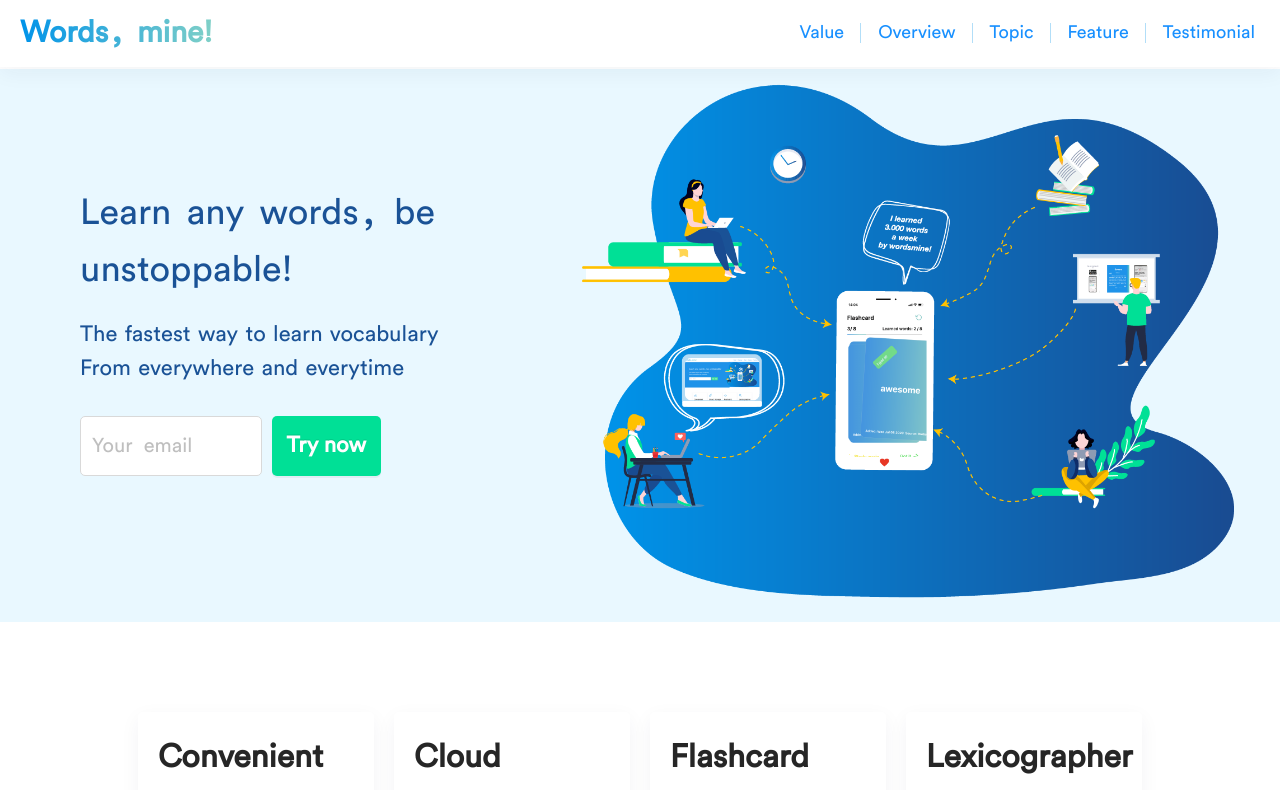
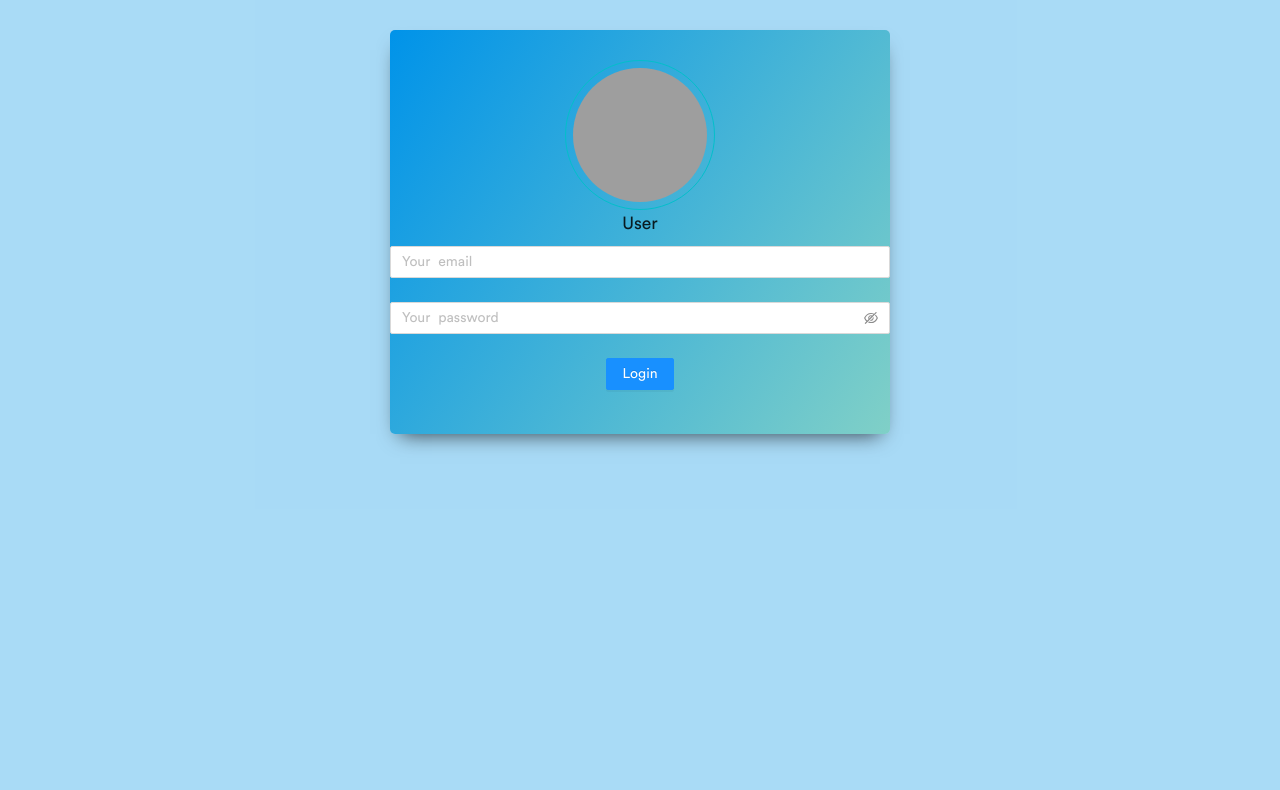
Before and after one commit to KieIO/wordsmine-landing-page, a React (Create React App) app: page /login in a window 1280 px wide. Shown: the top 790 px of the page. Built offline with nearby package versions, Linux system fonts and the light colour scheme; grey boxes are pictures that could not be loaded.

Commit message:
form login

```diff
--- a/src/components/FormSignUpWithEmail/FormSignUpWithEmail.jsx
+++ b/src/components/FormSignUpWithEmail/FormSignUpWithEmail.jsx
@@ -78,6 +78,7 @@ const FormSignUpWithEmail = () => {
           </ButtonLarge>
         </Form.Item>
       </Form>
+
     </section>
   );
 }
--- /dev/null
+++ b/src/components/Login/Login.jsx
@@ -0,0 +1,107 @@
+import React, { useState } from 'react';
+import PropTypes from 'prop-types';
+import './Login.scss';
+import { Form, Input, Button, message } from 'antd';
+
+
+const Login = () => {
+    const [form] = Form.useForm();
+    const [isLoading, setIsLoading] = useState(false)
+
+    const onCheck = async () => {
+        setIsLoading(true)
+        try {
+            const values = await form.validateFields();
+            console.log("value: ", values)
+
+            try {
+                // await submit(values)
+                message.success("Thanks for your submission")
+                form.resetFields()
+            } catch (err) {
+                console.debug("result: ", err)
+                message.error("Something went wrong, please try later")
+            }
+        } catch (err) {
+            console.debug("result: ", err)
+        }
+        setIsLoading(false)
+    }
+
+    return (
+        <section class="login__wrap">
+            <div class="login__card card-container">
+                <img class="login__avatar"
+                    src="https://i2.wp.com/www.winhelponline.com/blog/wp-content/uploads/2017/12/user.png?fit=256%2C256&quality=100&ssl=1"
+                    alt="user" />
+                <h3 class="login__name">User</h3>
+                <Form form={form} name="dynamic_rule" className="content-form">
+                    <Form.Item
+                        className="form-item-email"
+                        name="email"
+                        type="email"
+                        rules={[
+                            { transform: (value) => (value ? value.trim() : '') },
+                            {
+                                required: true,
+                                message: 'Please input your email',
+                            },
+                            {
+                                type: 'email',
+                                message: 'Email is not valid',
+
+                            }
+                        ]}
+                    >
+                        {/* <div className="custom-input-with-email"> */}
+                        <Input placeholder="Your email" type="email" />
+                        {/* </div> */}
+                    </Form.Item>
+
+                    <Form.Item
+                        className="form-item-email"
+                        name="password"
+                        type="password"
+                        rules={[
+                            { transform: (value) => (value ? value.trim() : '') },
+                            {
+                                required: true,
+                                message: 'Please input your password',
+                            },
+                            {
+                                min: 8,
+                                message: 'Please input your password',
+                            },
+                            {
+                                min: 16,
+                                message: 'Please input your password',
+                            },
+                            {
+                                type: 'email',
+                                message: 'Email is not valid',
+
+                            }
+                        ]}
+                    >
+                        {/* <div className="custom-input-with-email"> */}
+                        <Input.Password placeholder="Your password" type="password" />
+                        {/* </div> */}
+                    </Form.Item>
+
+                    <Form.Item className="form-item-btn">
+                        <Button type="primary" onClick={onCheck} loading={isLoading}>
+                            Login
+          </Button>
+                    </Form.Item>
+                </Form>
+            </div>
+
+        </section>
+    );
+};
+
+Login.propTypes = {
+
+};
+
+export default Login;
--- /dev/null
+++ b/src/components/Login/Login.scss
@@ -0,0 +1,65 @@
+.login__wrap {
+    min-height: 100vh;
+    position: relative;
+    background-color: #109ae55c;
+}
+
+.login__wrap {
+    padding-top: 30px;
+    padding-bottom: 30px;
+}
+
+.login__card.card-container {
+    background: rgb(0, 147, 233);
+    background: linear-gradient(
+        124deg,
+        rgba(0, 147, 233, 1) 0%,
+        rgba(128, 208, 199, 1) 100%
+    );
+    border-radius: 5px;
+    box-shadow: 0px 10px 20px -10px rgba(0, 0, 0, 0.75);
+    color: #fff;
+    padding-top: 30px;
+    padding-bottom: 20px;
+    position: relative;
+    width: 500px;
+    max-width: 100%;
+    text-align: center;
+    /* margin-top: 42px;
+    margin-bottom: 42px; */
+    margin: auto;
+}
+
+.login__card.card-container .login__type.login__pro {
+    color: #231e39;
+    background-color: #febb0b;
+    border-radius: 3px;
+    font-size: 14px;
+    font-weight: bold;
+    padding: 3px 7px;
+    position: absolute;
+    top: 30px;
+    left: 30px;
+}
+
+.login__card.card-container .login__avatar {
+    border: 1px solid #03bfcb;
+    border-radius: 50%;
+    padding: 7px;
+    width: 150px;
+    height: 150px;
+}
+
+.login__card .form-group {
+    /* display: flex;
+    justify-content: space-between;
+    align-items: center; */
+    width: 80%;
+    margin: auto;
+    margin-bottom: 20px;
+    text-align: left;
+}
+
+.login__card .form-group label {
+    margin-bottom: 0;
+}
--- a/src/index.js
+++ b/src/index.js
@@ -4,9 +4,11 @@ import 'antd/dist/antd.css';
 import './index.css';
 import App from './App';
 import * as serviceWorker from './serviceWorker';
+import Login from './components/Login/Login';
 
 ReactDOM.render(
-    <App />,
+    // <App />,
+    <Login/>,
   document.getElementById('root')
 );
 
```
Also changed, not shown: 1 other file (tests, documents, lock files or other folders).
